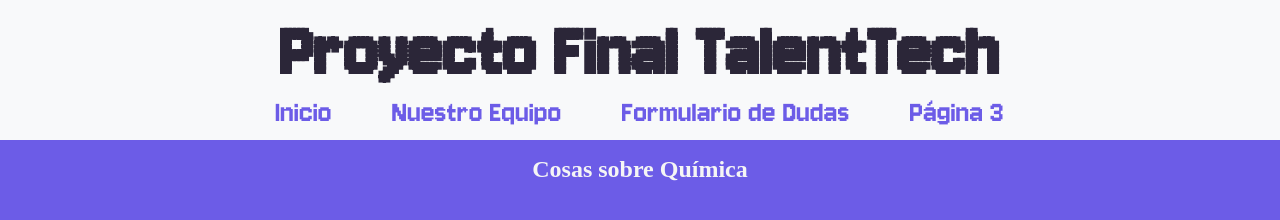
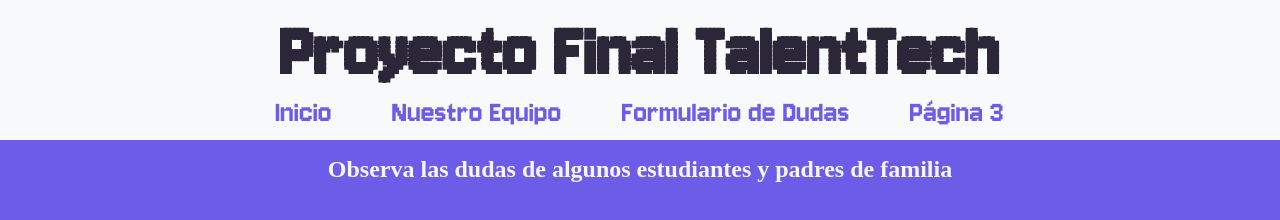
Before and after one commit to luisacruzb/Proyecto_final_fullstack, a plain HTML site: page index.html in a window 1280 px wide. Drawn offline with Linux system fonts and the light colour scheme; a web font is replaced by a local one.

Commit message:
Cambio título index

```diff
--- a/index.html
+++ b/index.html
@@ -16,9 +16,10 @@
             <script src="./header.js"></script>
         </section>
         <section class="title_section">
-            <h1 class="main_title">Cosas sobre Química</h1>
+            <h1 class="main_title">Observa las dudas de algunos estudiantes y padres de familia</h1>
         </section>
         <section class="page_section">
+        </section>
             <main>
             </main>
             <footer>
```
